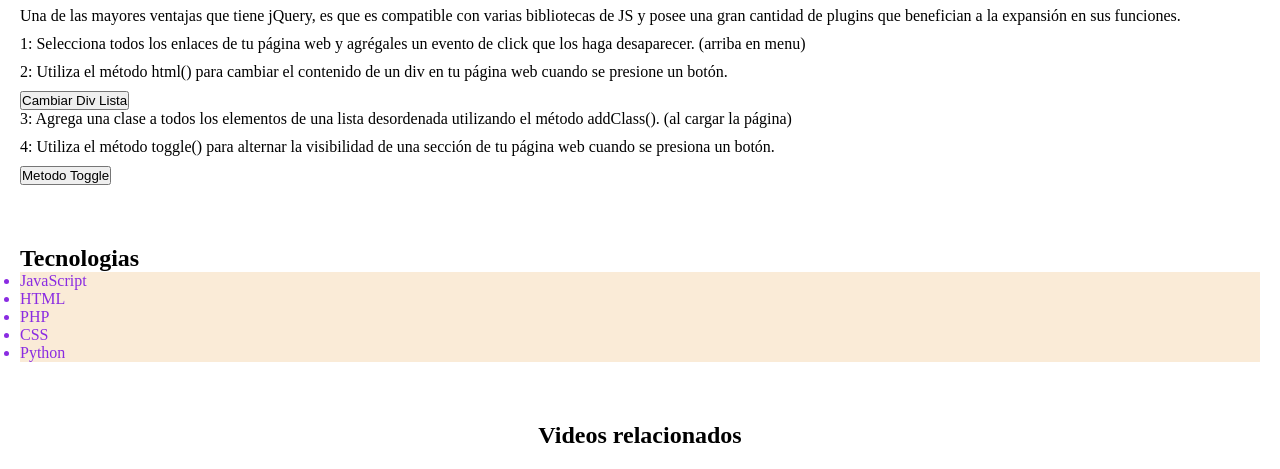
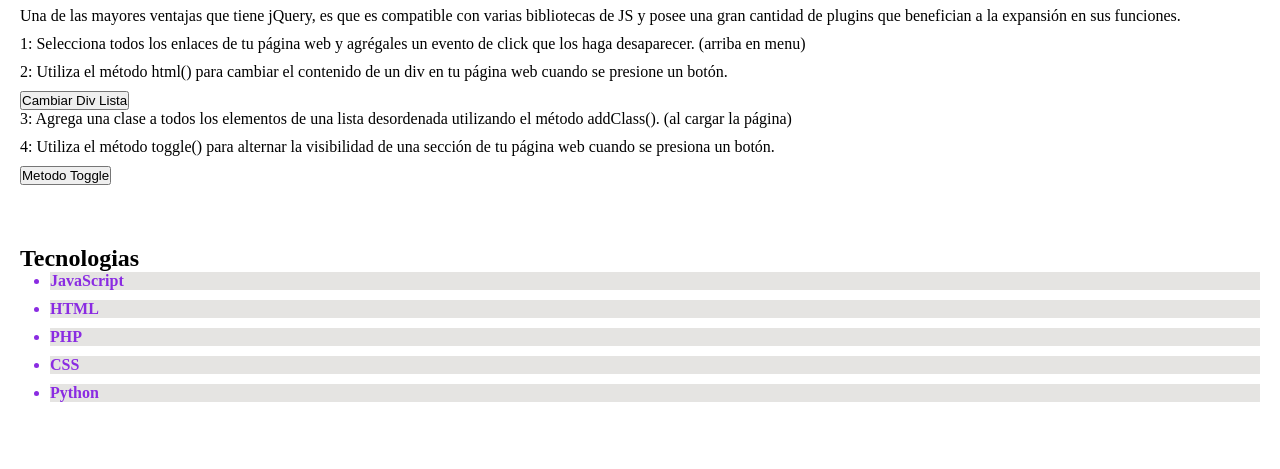
Before and after one commit to mari1551/clase14, a plain HTML site: page index.html in a window 1280 px wide. Shown: the part 1088-1557 px from the top of the page. Drawn offline with nearby package versions, Linux system fonts and the light colour scheme.

Commit message:
corrigiendo clase item

```diff
--- a/estilos.css
+++ b/estilos.css
@@ -45,7 +45,10 @@ p{
 
 .item{
     color:blueviolet;
-    background-color: antiquewhite;
+    font-weight: bold;
+    background-color: #E5E4E2;
+    margin-bottom: 10px;
+    margin-left: 30px;
 }
 .rosa{
     color: #DE3163;
```
